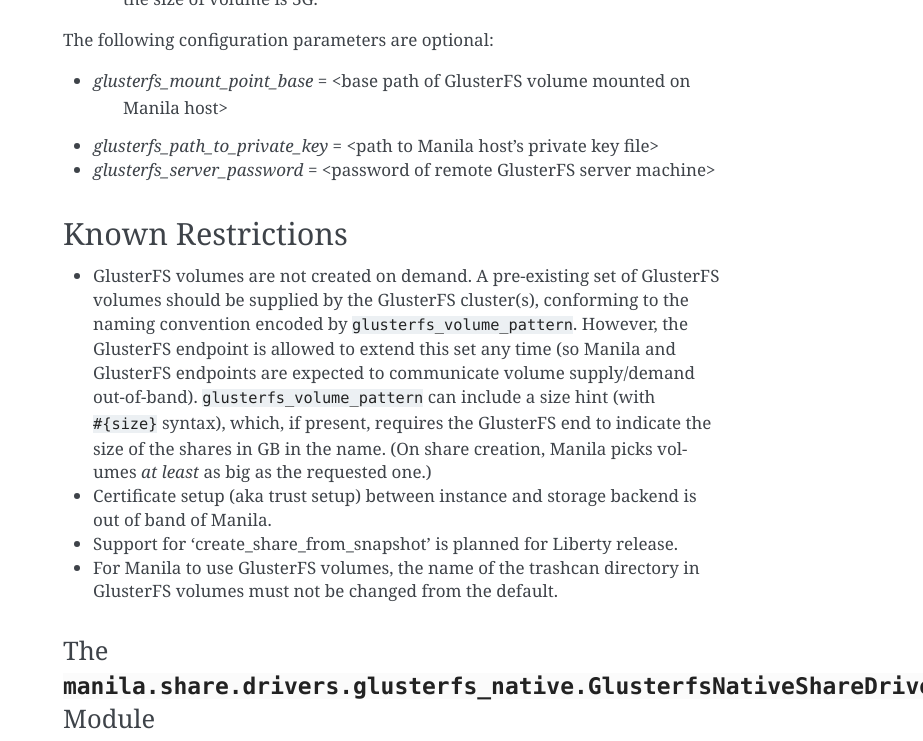
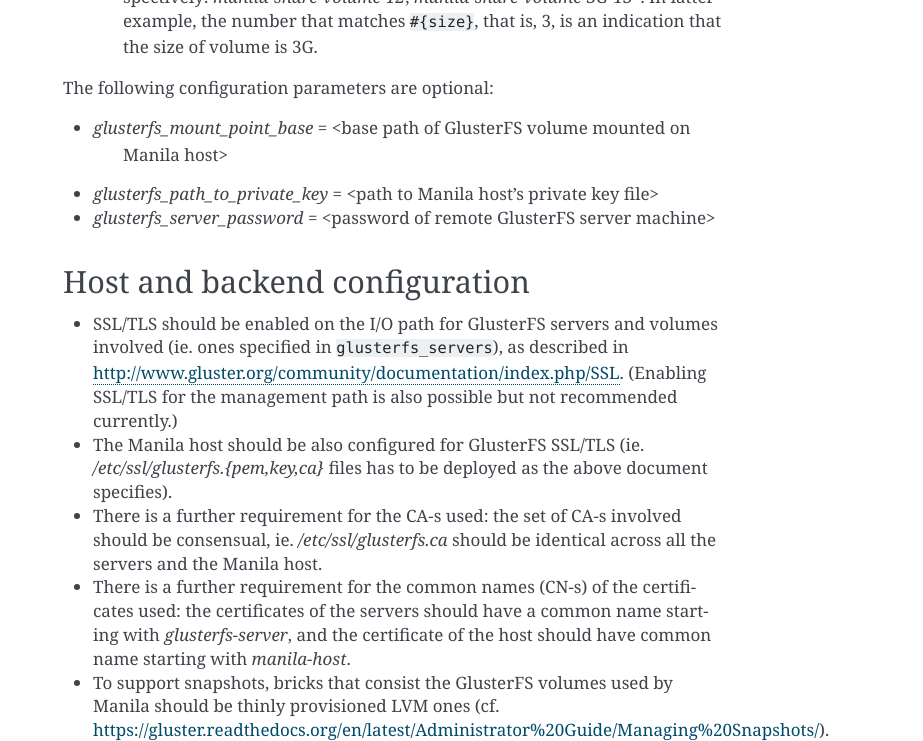
Before and after one commit to openstack/manila, a Sphinx documentation site: the page built from doc/source/devref/glusterfs_native_driver.rst, in a window 1280 px wide and 900 px high, scrolled down 1754 px, cut to the strip 0-741 px from the top of the window. Shown: the whole strip, without its empty margins (357-1280 px from the left). Built offline with Sphinx 7.4.7, drawn with Linux system fonts in a browser that asks for light colours; formulas are drawn with MathJax 3; pages that are not in the unit, such as notebooks, are missing from menus; the version number is read from the project's files by our own code; some of the changed text lies outside the part shown.

Commit message:
Liberty doc updates for GlusterFS drivers
Change-Id: Ib13f2acc8d518e36594a6bbea95440d881b857b3

```diff
--- a/doc/source/devref/glusterfs_native_driver.rst
+++ b/doc/source/devref/glusterfs_native_driver.rst
@@ -36,7 +36,8 @@
 Supported shared filesystems
 ----------------------------
 
-- GlusterFS (access by TLS Certificates (``cert`` access type))
+- GlusterFS (share protocol: ``glusterfs``,
+  access by TLS certificates (``cert`` access type))
 
 Multi-tenancy model
 -------------------
@@ -62,6 +64,7 @@
   host.
 - Establish network connection between the Manila host and the storage backend.
 
+.. _gluster_native_manila_conf:
 
 Manila driver configuration setting
 -----------------------------------
@@ -96,6 +99,27 @@
 - `glusterfs_path_to_private_key` = <path to Manila host's private key file>
 - `glusterfs_server_password` = <password of remote GlusterFS server machine>
 
+Host and backend configuration
+------------------------------
+
+- SSL/TLS should be enabled on the I/O path for GlusterFS servers and
+  volumes involved (ie. ones specified in ``glusterfs_servers``),
+  as described in http://www.gluster.org/community/documentation/index.php/SSL.
+  (Enabling SSL/TLS for the management path is also possible but not
+  recommended currently.)
+- The Manila host should be also configured for GlusterFS SSL/TLS (ie.
+  `/etc/ssl/glusterfs.{pem,key,ca}` files has to be deployed as the above
+  document specifies).
+- There is a further requirement for the CA-s used: the set of CA-s involved
+  should be consensual, ie. `/etc/ssl/glusterfs.ca` should be identical
+  across all the servers and the Manila host.
+- There is a further requirement for the common names (CN-s) of the
+  certificates used: the certificates of the servers should have a common
+  name starting with `glusterfs-server`, and the certificate of the host
+  should have common name starting with `manila-host`.
+- To support snapshots, bricks that consist the GlusterFS volumes used
+  by Manila should be thinly provisioned LVM ones (cf.
+  https://gluster.readthedocs.org/en/latest/Administrator%20Guide/Managing%20Snapshots/).
 
 Known Restrictions
 ------------------
@@ -111,7 +135,6 @@
   Manila picks volumes *at least* as big as the requested one.)
 - Certificate setup (aka trust setup) between instance and storage backend is
   out of band of Manila.
-- Support for 'create_share_from_snapshot' is planned for Liberty release.
 - For Manila to use GlusterFS volumes, the name of the trashcan directory in
   GlusterFS volumes must not be changed from the default.
 
```
Also changed, not shown: other parts of doc/source/devref/glusterfs_native_driver.rst (+7 -6 lines), doc/source/devref/glusterfs_driver.rst (+109 -15 lines).
